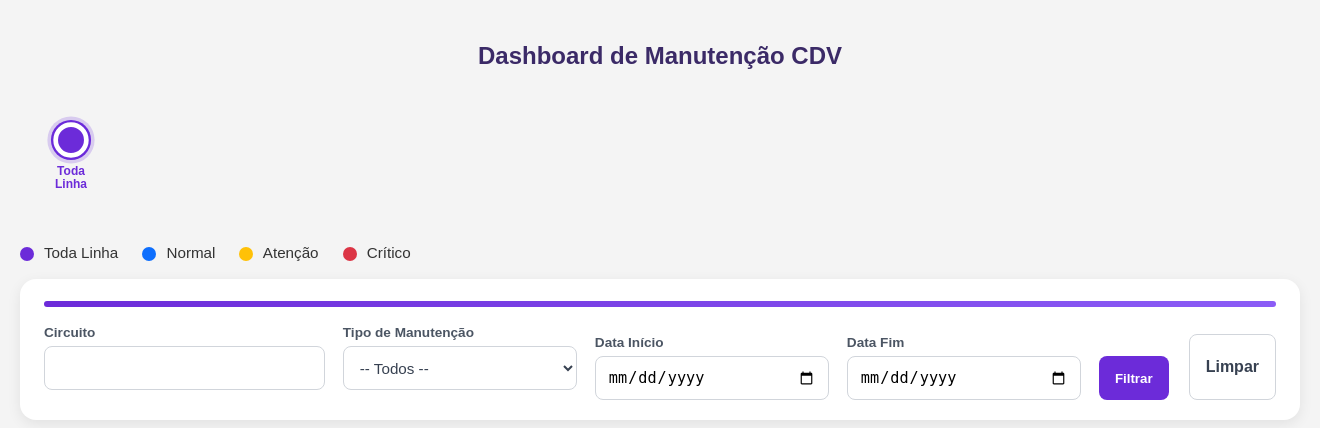
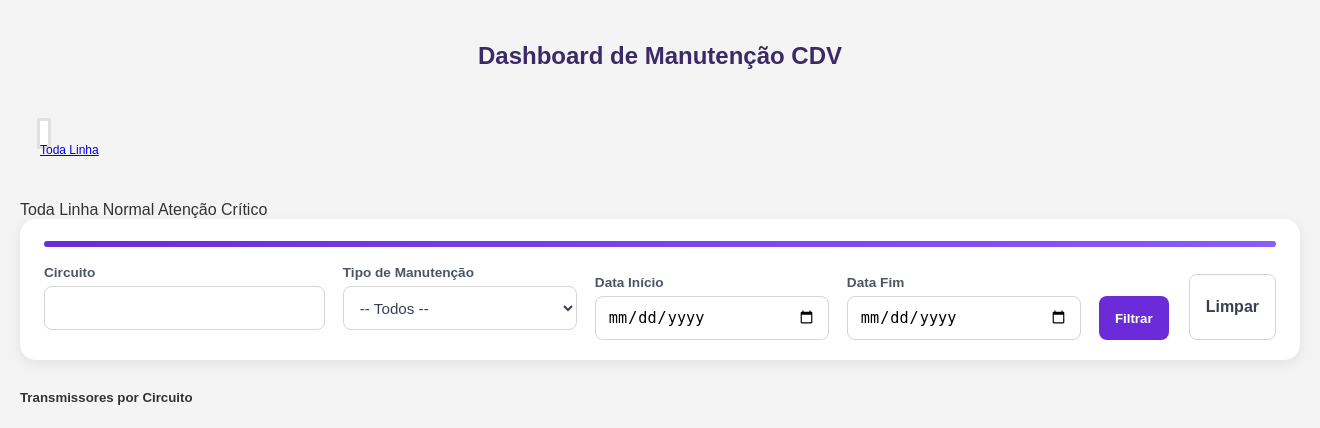
Before and after one commit to WillianVieira89/App_CDV, a Django app: page /dashboard/ in a window 1320 px wide. Shown: the part 51-479 px from the top of the page. Run offline with Django 5.2, Linux system fonts and the light colour scheme; the visitor is signed in with stand-in values (Sample User, id 1); data that the repository does not hold is empty.

Commit message:
Alteração no css 2

```diff
--- a/cdv_api/templates/cdv_api/dashboard_manutencao.html
+++ b/cdv_api/templates/cdv_api/dashboard_manutencao.html
@@ -17,8 +17,8 @@
         <div class="mapa-linha-wrapper">
             <div class="mapa-estacoes">
                 <a href="{% url 'dashboard_manutencao' %}"
-                   class="estacao-no mapa-todas {% if not selected_estacao_id %}estacao-selecionada{% endif %}"
-                   title="Visualizar toda a linha">
+                class="estacao-no mapa-todas {% if not selected_estacao_id %}estacao-selecionada{% endif %}"
+                title="Visualizar toda a linha">
                     <span class="estacao-ponto"></span>
                     <span class="estacao-nome desktop-label">Toda Linha</span>
                     <span class="estacao-nome mobile-label">Linha</span>
@@ -26,8 +26,8 @@
 
                 {% for est in estacoes_mapa %}
                 <a href="{% url 'dashboard_manutencao' %}?estacao_id={{ est.id }}"
-                   class="estacao-no estacao-{{ est.status }} {% if selected_estacao_id == est.id|stringformat:'s' %}estacao-selecionada{% endif %}"
-                   title="Críticos: {{ est.qtd_criticos }} | Degradações: {{ est.qtd_degradacoes }}">
+                class="estacao-no estacao-{{ est.status }} {% if selected_estacao_id == est.id|stringformat:'s' %}estacao-selecionada{% endif %}"
+                title="Críticos: {{ est.qtd_criticos }} | Degradações: {{ est.qtd_degradacoes }}">
                     <span class="estacao-ponto"></span>
                     <span class="estacao-nome desktop-label">{{ est.nome }}</span>
                     <span class="estacao-nome mobile-label">{{ est.sigla }}</span>
@@ -723,158 +723,7 @@ inicializarGraficoDegradacao();
         background-color: #fde2e1 !important;
     }
 
-    /* mapa */
-    .mapa-estacoes-bloco{
-        border-radius:16px;
-        overflow:hidden;
-        margin-bottom:8px;
-    }
-
-    .mapa-linha-wrapper{
-        position:relative;
-        width:100%;
-        overflow-x:auto;
-        overflow-y:hidden;
-        padding:28px 8px 18px 8px;
-        box-sizing:border-box;
-        margin-bottom:10px;
-        -webkit-overflow-scrolling:touch;
-        scrollbar-width:thin;
-    }
-
-    .mapa-linha-wrapper::-webkit-scrollbar{
-        height:8px;
-    }
-
-    .mapa-linha-wrapper::-webkit-scrollbar-thumb{
-        background:rgba(108,43,217,0.25);
-        border-radius:999px;
-    }
-
-    .mapa-linha{
-        position:absolute;
-        top:37px;
-        left:16px;
-        width:1120px;
-        height:4px;
-        background:linear-gradient(90deg,#6c2bd9,#8b5cf6);
-        border-radius:999px;
-        z-index:1;
-    }
-
-    .mapa-estacoes{
-        position:relative;
-        display:flex;
-        align-items:flex-start;
-        gap:14px;
-        width:max-content;
-        min-width:1120px;
-        padding:0 8px;
-        z-index:2;
-    }
-
-    .estacao-no{
-        display:flex;
-        flex-direction:column;
-        align-items:center;
-        justify-content:flex-start;
-        text-decoration:none;
-        flex:0 0 52px;
-        min-width:52px;
-        transition:transform 0.2s ease;
-    }
-
-    .estacao-no:hover{
-        transform:translateY(-4px);
-    }
-
-    .estacao-ponto{
-        width:18px;
-        height:18px;
-        border-radius:50%;
-        border:3px solid white;
-        box-shadow:0 0 0 2px rgba(0,0,0,0.08);
-        margin-bottom:8px;
-        flex:0 0 auto;
-    }
-
-    .estacao-nome{
-        text-align:center;
-        line-height:1.1;
-        font-weight:600;
-        color:#374151;
-        max-width:52px;
-        white-space:normal;
-        word-break:break-word;
-        font-size:0.68rem;
-    }
-
-    .mobile-label{
-        display:block;
-    }
-
-    .desktop-label{
-        display:none;
-    }
-
-    .estacao-normal .estacao-ponto {
-        background: #0d6efd;
-    }
-
-    .estacao-atencao .estacao-ponto {
-        background: #ffc107;
-    }
-
-    .estacao-critico .estacao-ponto {
-        background: #dc3545;
-        animation: pulsar 1.6s infinite;
-    }
-
-    .mapa-todas .estacao-ponto {
-        background: #6c2bd9;
-    }
-
-    .estacao-selecionada .estacao-ponto {
-        transform: scale(1.18);
-        box-shadow: 0 0 0 5px rgba(108, 43, 217, 0.20), 0 0 0 2px #6c2bd9;
-    }
-
-    .estacao-selecionada .estacao-nome {
-        color: #6c2bd9;
-        font-weight: 800;
-    }
-
-    @keyframes pulsar {
-        0% { box-shadow: 0 0 0 0 rgba(220,53,69,.7); }
-        70% { box-shadow: 0 0 0 10px rgba(220,53,69,0); }
-        100% { box-shadow: 0 0 0 0 rgba(220,53,69,0); }
-    }
-
-    .legenda-mapa {
-        display: flex;
-        gap: 24px;
-        flex-wrap: wrap;
-        align-items: center;
-        margin-bottom: 18px;
-        font-size: 0.95rem;
-        font-weight: 500;
-    }
-
-    .legenda-cor {
-        display: inline-block;
-        width: 14px;
-        height: 14px;
-        border-radius: 50%;
-        margin-right: 6px;
-        vertical-align: middle;
-    }
-
-    .legenda-cor.toda-linha { background: #6c2bd9; }
-    .legenda-cor.normal { background: #0d6efd; }
-    .legenda-cor.atencao { background: #ffc107; }
-    .legenda-cor.critico { background: #dc3545; }
-
-    /* filtros */
+   /* filtros */
     .painel-filtros{
         background:#ffffff;
         border-radius:16px;
```
Also changed, not shown: cdv_api/templates/cdv_api/gerar_relatorio_excel.html (+2 -25 lines).
